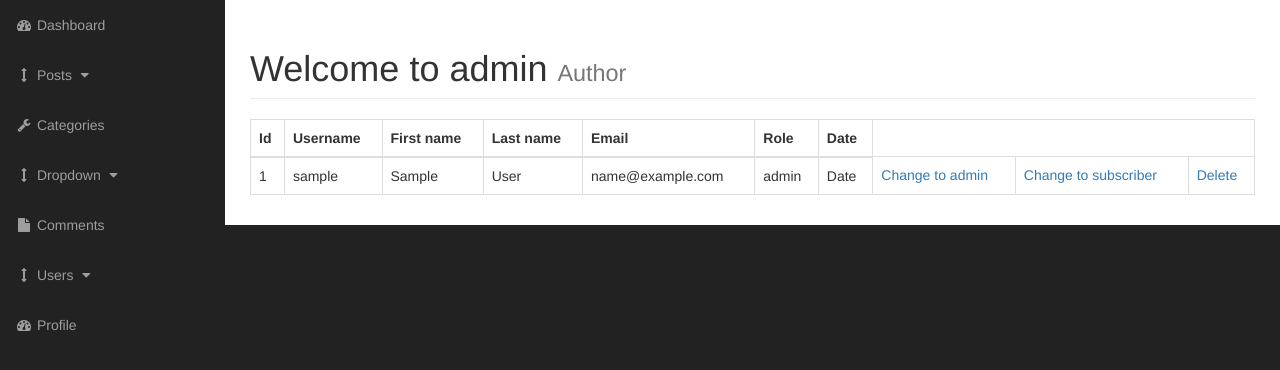
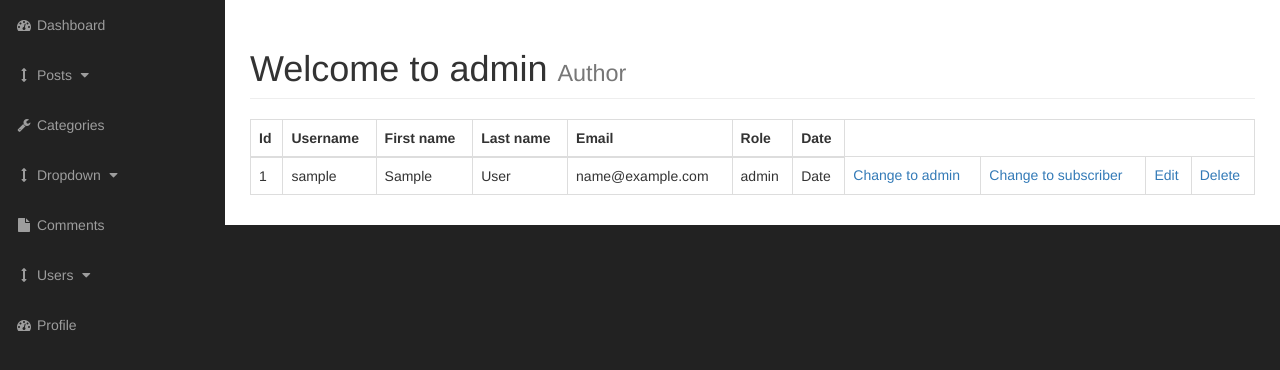
Before and after one commit to Albinaaaaa/cms-blogging-system-project, a PHP site: page /admin/users.php in a window 1280 px wide. Shown: the part 51-421 px from the top of the page. Run offline with PHP 8.4, Linux system fonts and the light colour scheme; tables that the repository leaves empty or names only in its code hold one stand-in row (values such as "Sample post"); data that the repository does not hold is empty.

```diff
--- a/admin/includes/view_all_users.php
+++ b/admin/includes/view_all_users.php
@@ -51,6 +51,7 @@ ob_start();
 
 			echo "<td><a href='users.php?change-to-admin={$userId}'>Change to admin</a></td>";
 			echo "<td><a href='users.php?change-to-subscriber={$userId}'>Change to subscriber</a></td>";
+			echo "<td><a href='users.php?source=edit-user&edit-user={$userId}'>Edit</a></td>";
 			echo "<td><a href='users.php?delete={$userId}'>Delete</a></td>";
 			echo "</tr>";
 		}
```
